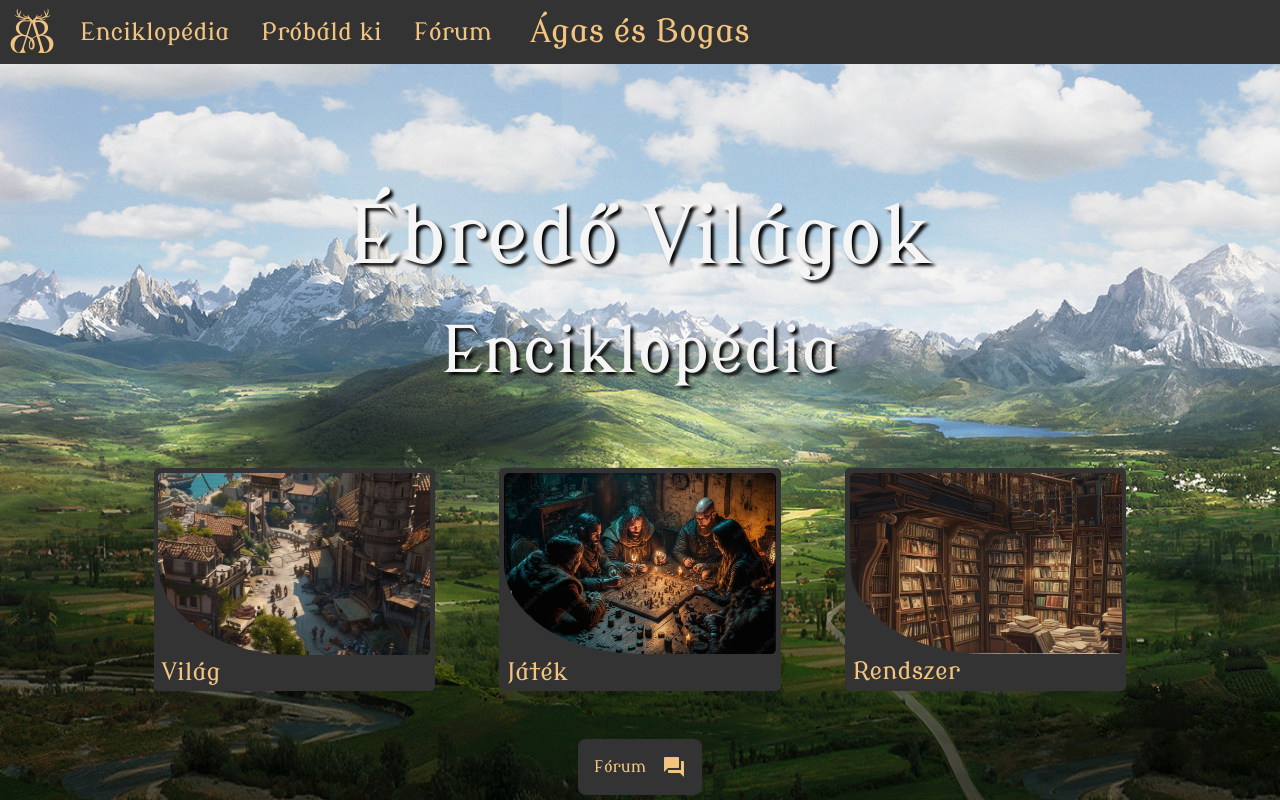
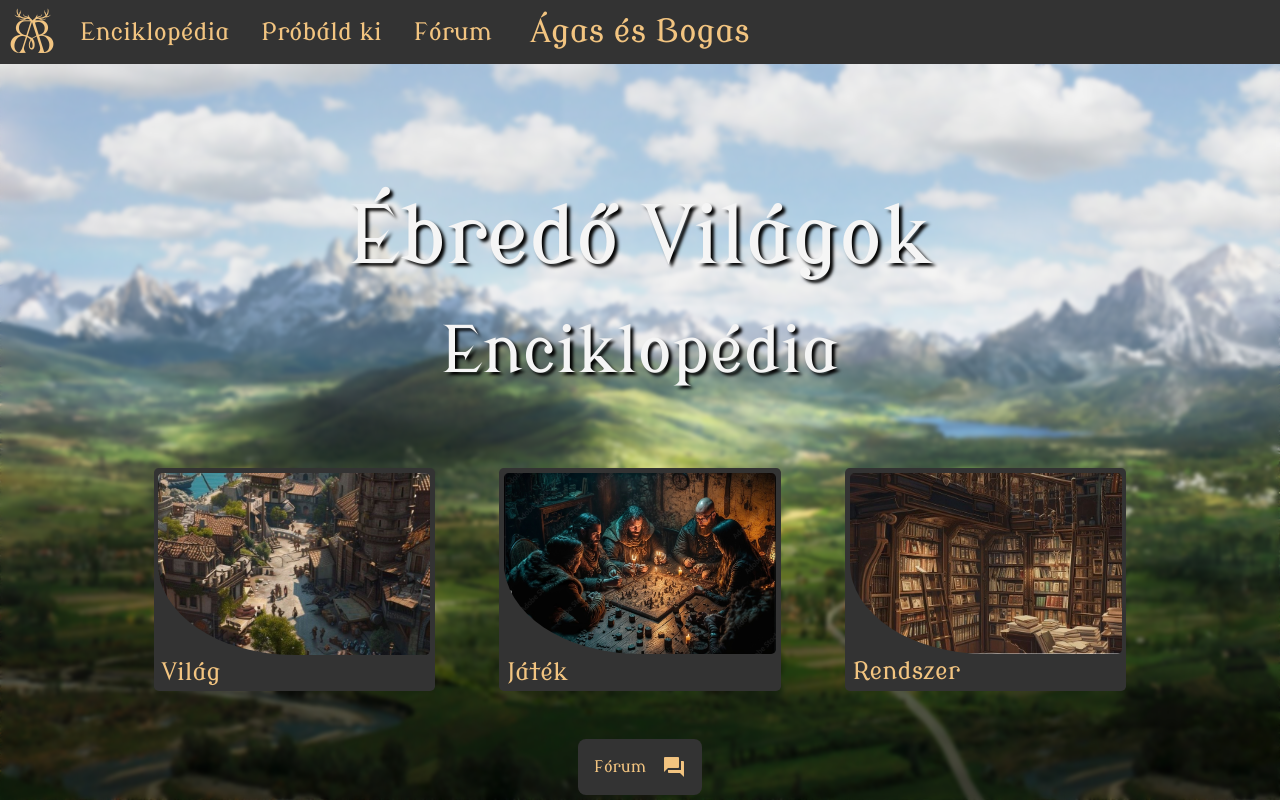
Before and after one commit to TheChillMan25/EbredoVilagok, an Angular app: page /index in a window 1280 px wide. Built offline with nearby package versions, Linux system fonts and the light colour scheme.

Commit message:
Index kiegészítés

```diff
--- a/angular.json
+++ b/angular.json
@@ -98,5 +98,8 @@
         }
       }
     }
+  },
+  "cli": {
+    "analytics": false
   }
 }
--- a/src/app/pages/index/index.component.html
+++ b/src/app/pages/index/index.component.html
@@ -1,4 +1,6 @@
 <div id="page">
+  <div id="page-blur"></div>
+  <div id="content">
     <span id="title">Ébredő Világok</span>
     <span id="subtitle">Enciklopédia</span>
     <div id="card-container">
@@ -15,5 +17,8 @@
       <span>Fórum</span>
       <mat-icon>forum</mat-icon>
     </div>
-  <span id="bottom-text">Egy felejthetetlen kaland, amiben Te is részt vehetsz!</span>
+    <span id="bottom-text"
+      >Egy felejthetetlen kaland, amiben Te is részt vehetsz!</span
+    >
   </div>
+</div>
--- a/src/app/pages/index/index.component.scss
+++ b/src/app/pages/index/index.component.scss
@@ -1,64 +1,67 @@
 $secondary-color: #f2c480;
 $primary-background: #333;
 
-#page{
+#page {
   background-image: url(/assets/img/backgrounds/bg.jpg);
-    backdrop-filter: none;
-    align-items: center;
 }
 
-#title, #subtitle, #card-container, #forum-button, #bottom-text{
+#title,
+#subtitle,
+#card-container,
+#forum-button,
+#bottom-text {
   position: relative;
 }
 
-#title{
+#title {
   top: 8rem;
   font-size: 5rem;
 }
 
-#title, #subtitle{
-    text-shadow: .2rem .2rem .2rem #000;
+#title,
+#subtitle {
+  text-shadow: 0.2rem 0.2rem 0.2rem #000;
 }
 
-#subtitle{
+#subtitle {
   top: 10rem;
   font-size: 4rem;
 }
 
-#card-container{
+#card-container {
   top: 15rem;
   display: flex;
   gap: 4rem;
 }
 
-.card{
+.card {
   position: relative;
   display: grid;
   background-color: $primary-background;
-    padding: .3rem;
-    border-radius: .3rem;
+  padding: 0.3rem;
+  border-radius: 0.3rem;
   cursor: pointer;
 }
 
-.img-container{
+.img-container {
   width: 17rem;
   overflow: hidden;
   object-fit: cover;
 }
 
-img{
+img {
   width: 100%;
-    border-radius: .3rem .3rem .3rem 50%;
+  border-radius: 0.3rem 0.3rem 0.3rem 50%;
 }
 
-.card-title{
+.card-title {
   position: relative;
   font-size: x-large;
   color: $secondary-color;
-    text-indent: .2rem;
+  text-indent: 0.2rem;
 }
 
-#forum-button{
+#forum-button {
   top: 18rem;
   padding: 1rem;
   color: $secondary-color;
@@ -67,17 +70,16 @@ img{
   background-color: $primary-background;
   align-items: center;
   justify-content: center;
-    border-radius: .5rem;
+  border-radius: 0.5rem;
+  cursor: pointer;
 }
 
-#forum-button:hover{
+#forum-button:hover {
   background-color: $secondary-color;
   color: $primary-background;
 }
 
-
-
-#bottom-text{
+#bottom-text {
   font-size: x-large;
   top: 22rem;
 }
--- a/src/styles.scss
+++ b/src/styles.scss
@@ -49,6 +49,27 @@ app-navbar {
   background-attachment: fixed;
   background-size: cover;
   background-color: #222;
-  display: flex;
-  flex-direction: column;
+  z-index: 0;
+
+  #content {
+    position: absolute;
+    top: 4rem;
+    left: 0;
+    width: 100%;
+    height: calc(100% - 4rem);
+    display: flex;
+    flex-direction: column;
+    align-items: center;
+    z-index: 5;
+  }
+
+  #page-blur {
+    position: relative;
+    top: 0;
+    left: 0;
+    width: 100%;
+    height: 100%;
+    z-index: 1;
+    backdrop-filter: blur(2px);
+  }
 }
```
Lines whose indentation alone changed are shown as unchanged.
